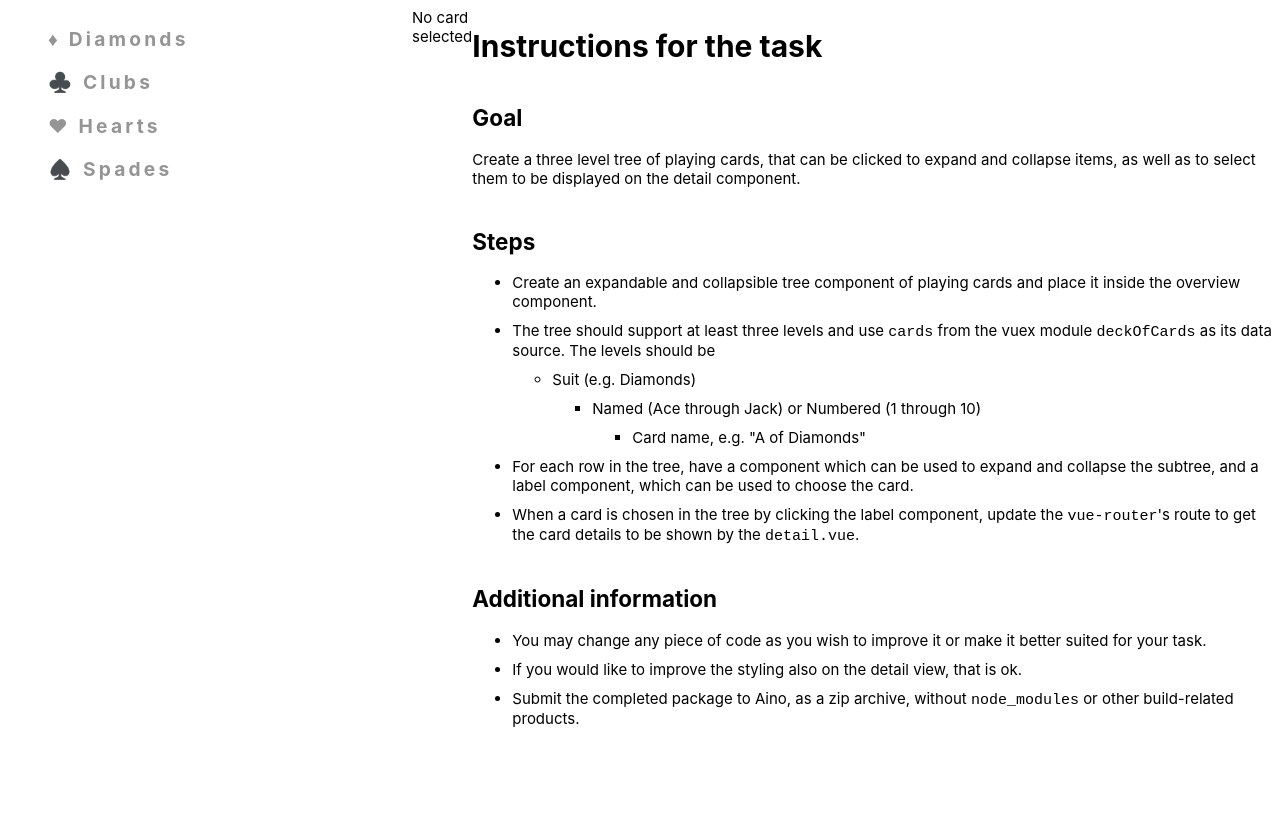
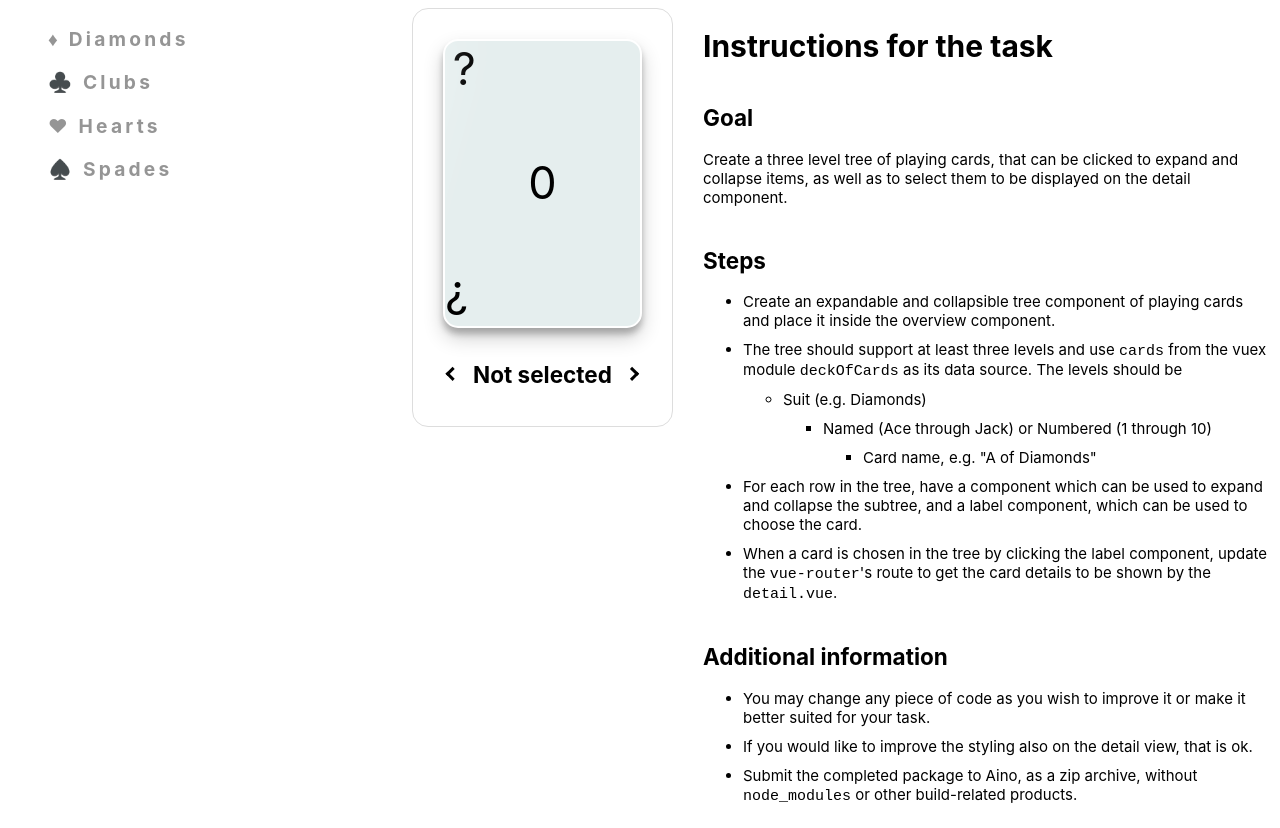
Before and after one commit to elarsaks/coding-assignment, a Vue app: page / in a window 1280 px wide. Before the commit the page ends 800 px from the top, so only its background shows below. Built offline with nearby package versions, Linux system fonts and the light colour scheme.

Commit message:
Add empty card.

```diff
--- a/src/components/detail.vue
+++ b/src/components/detail.vue
@@ -1,5 +1,5 @@
 <template>
-    <div class="card-detail" :class="color">
+    <div class="card-detail">
         <transition name="slide">
             <Card :card="card" />
         </transition>
@@ -30,7 +30,6 @@
 
 .red {
   color: #ff0000;
-  border: #ff0000;
 }
 
 .black {
@@ -83,27 +82,32 @@
         computed: {
             ...mapState('deckOfCards', ['cards']),
             card() {
-                return this.cards[this.cardId];
+                return this.cards[this.cardId] ?
+                    this.cards[this.cardId] :
+                    { id: 0, name: 'Not selected', rank: '0', suit: '?' };
             },
             color() {
                 return this.card.suit === '♦' || this.card.suit === '♥' ? 'red' : 'black';
             },
+            route() {
+                return isNaN(this.$route.params.cardId) ?
+                    0 :
+                    parseInt(this.$route.params.cardId);
+            },
         },
         methods: {
             prev() {
-                const oldRoute = parseInt(this.$route.params.cardId);
-                const newRoute = oldRoute - 1;
+                const newRoute = this.route - 1;
 
-                if (newRoute != 0) {
+                if (newRoute >= 0) {
                     this.$router.push({ params: { cardId: newRoute.toString() } });
                 }
             },
 
             next() {
-                const oldRoute = parseInt(this.$route.params.cardId);
-                const newRoute = oldRoute + 1;
+                const newRoute = this.route + 1;
 
-                if (newRoute != 53) {
+                if (newRoute <= 52) {
                     this.$router.push({ params: { cardId: newRoute.toString() } });
                 }
             },
--- a/src/router.js
+++ b/src/router.js
@@ -1,22 +1,20 @@
-import Vue from 'vue';
-import VueRouter from 'vue-router';
-import Home from './views/home.vue';
+import Vue from "vue"
+import VueRouter from "vue-router"
+import Home from "./views/home.vue"
 
-
-Vue.use(VueRouter);
-
+Vue.use(VueRouter)
 
 export default new VueRouter({
     base: process.env.BASE_URL,
-    mode: 'history',
+    mode: "history",
     routes: [
         {
-            path: '/:cardId?',
-            name: 'Home',
+            path: "/:cardId?",
+            name: "Home",
             component: Home,
-            props: route => ({
-                cardId: route.params.cardId || null,
+            props: (route) => ({
+                cardId: route.params.cardId,
             }),
         },
     ],
-});
+})
--- a/src/views/home.vue
+++ b/src/views/home.vue
@@ -5,17 +5,13 @@
                 <overview />
             </div>
             <div class="detail-wrapper">
-                <detail v-if="cardId" :card-id="cardId" />
-                <div v-else>
-                    No card selected
-                </div>
+                <detail :card-id="cardId" />
             </div>
         </div>
 
         <instructions />
     </div>
 </template>
-
 
 <style scoped lang="scss">
 @import '../app.scss';
@@ -24,16 +20,16 @@
   align-items: flex-start;
   display: flex;
 
-        > * + *  { margin-left: $default-padding; }
+  > * + * {
+    margin-left: $default-padding;
+  }
 }
 </style>
-
 
 <script>
     import Detail from '@/components/detail.vue';
     import Instructions from '@/components/instructions.vue';
     import Overview from '@/components/overview.vue';
-
 
     export default {
         name: 'Home',
```
Also changed, not shown: src/components/NodeContent.vue (deleted, +0 -33 lines). Lines whose indentation alone changed are shown as unchanged.
